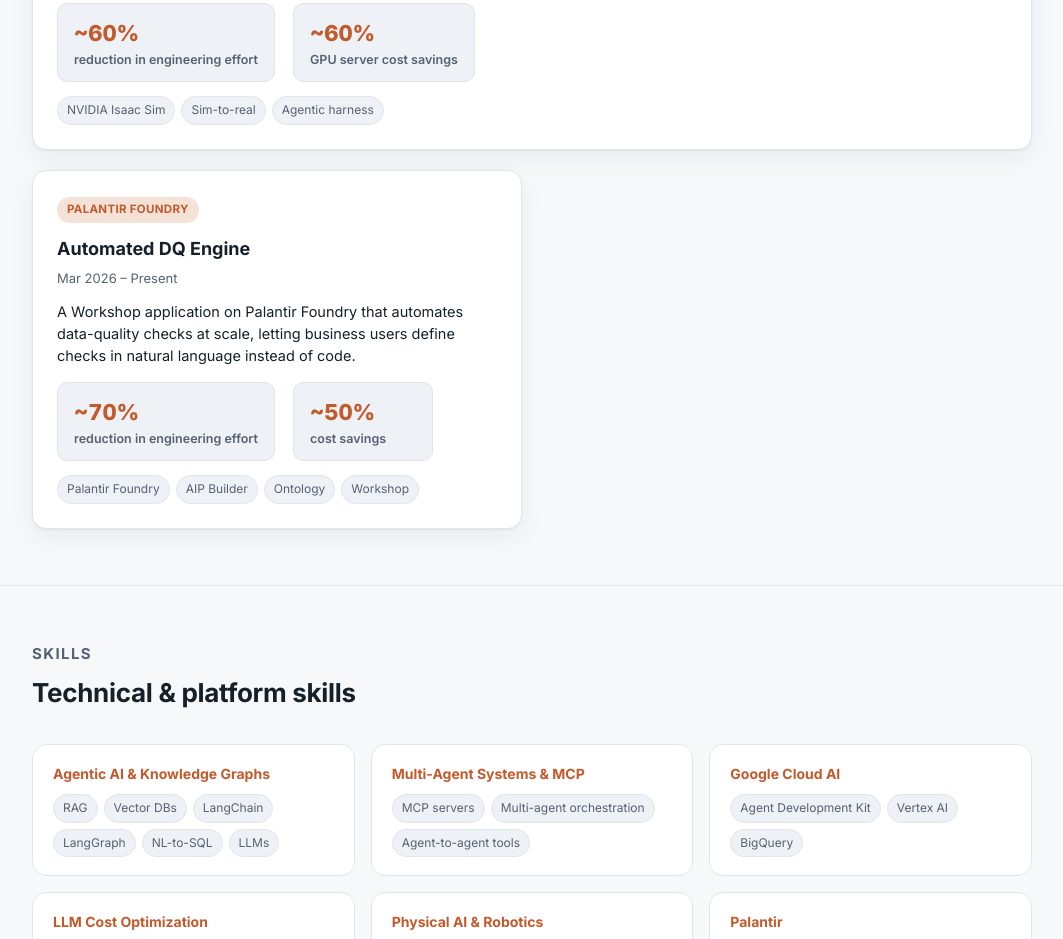
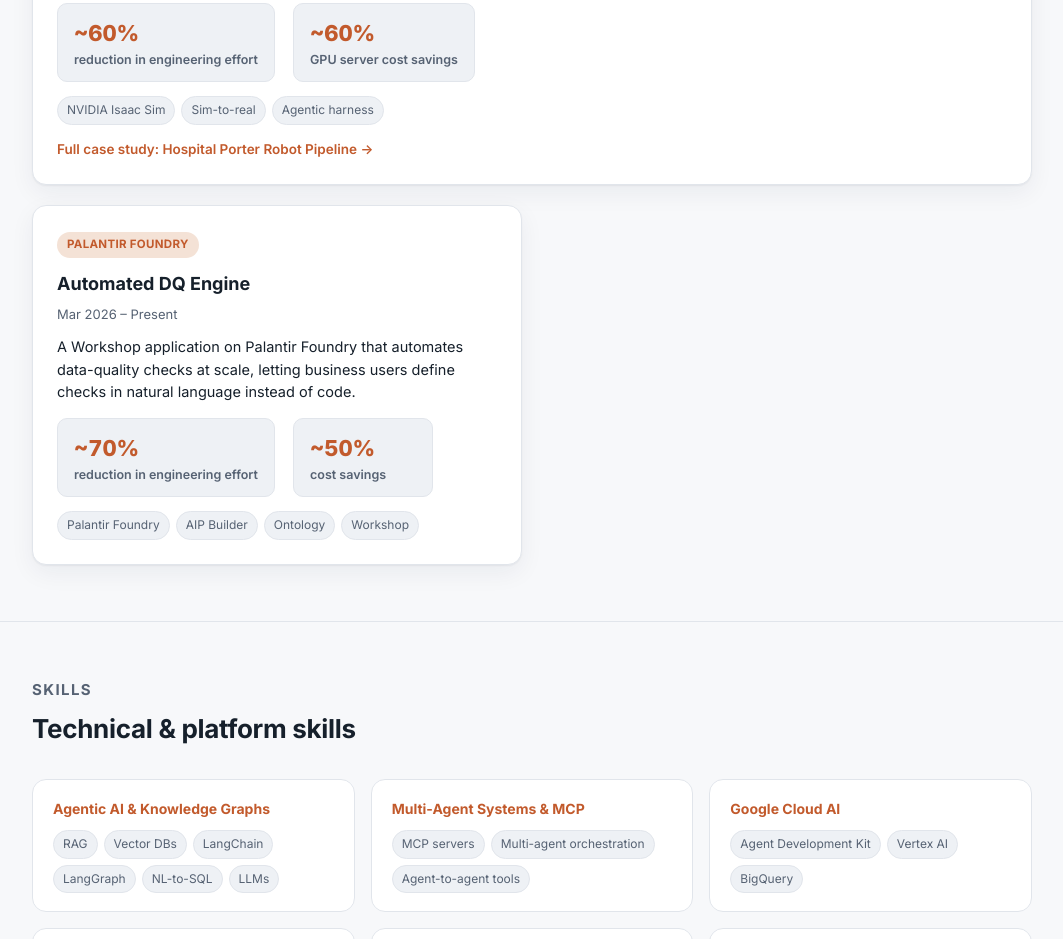
Before and after one commit to soorajtrs/sooraj-portfolio, a plain HTML site: page index.html in a window 1280 px wide. Shown: the part 4861-5800 px from the top of the page, without its empty margins (108-1171 px from the left). Drawn offline with Linux system fonts and the light colour scheme.

Commit message:
Link Agentic Warehouse Robotics card to the full Hospital Porter Robot case study

```diff
--- a/index.html
+++ b/index.html
@@ -382,6 +382,7 @@
           <div class="pill-row" style="margin-top:14px;">
             <span class="pill">NVIDIA Isaac Sim</span><span class="pill">Sim-to-real</span><span class="pill">Agentic harness</span>
           </div>
+          <a class="case-study-link" href="https://soorajtrs.github.io/hospital-porter-robot/" target="_blank" rel="noopener">Full case study: Hospital Porter Robot Pipeline →</a>
         </div>
 
         <div class="card reveal">
--- a/styles.css
+++ b/styles.css
@@ -466,6 +466,16 @@ section { padding: 56px 0; border-top: 1px solid var(--border); }
   padding: 12px 16px;
   min-width: 140px;
 }
+.case-study-link {
+  display: inline-block;
+  margin-top: 14px;
+  font-size: 13.5px;
+  font-weight: 600;
+  color: var(--accent);
+  text-decoration: none;
+}
+.case-study-link:hover { text-decoration: underline; }
+
 .impact .num { font-size: 22px; font-weight: 800; color: var(--accent); font-variant-numeric: tabular-nums; }
 .impact .lbl { font-size: 12.5px; color: var(--text-muted); }
 
```
